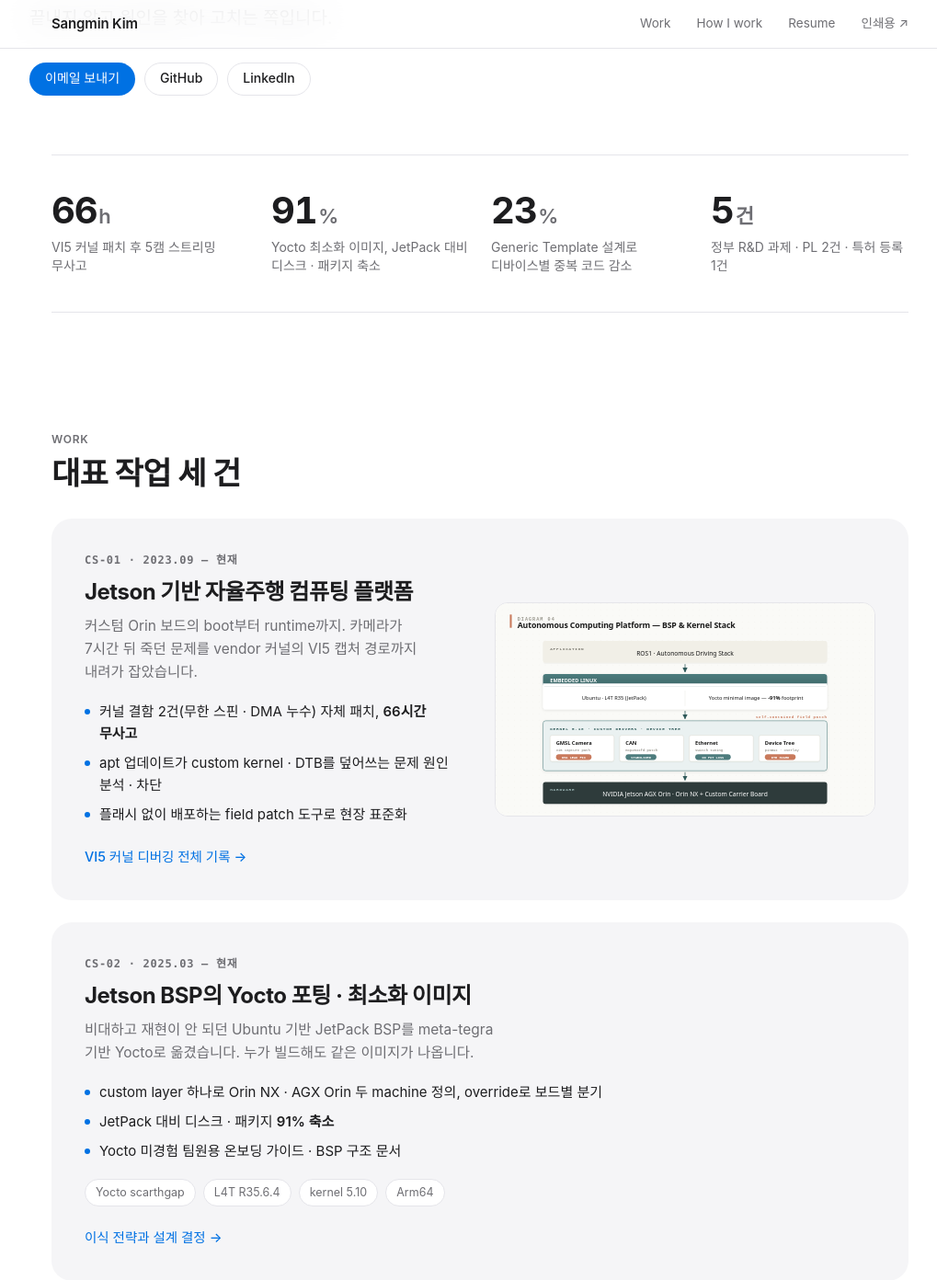
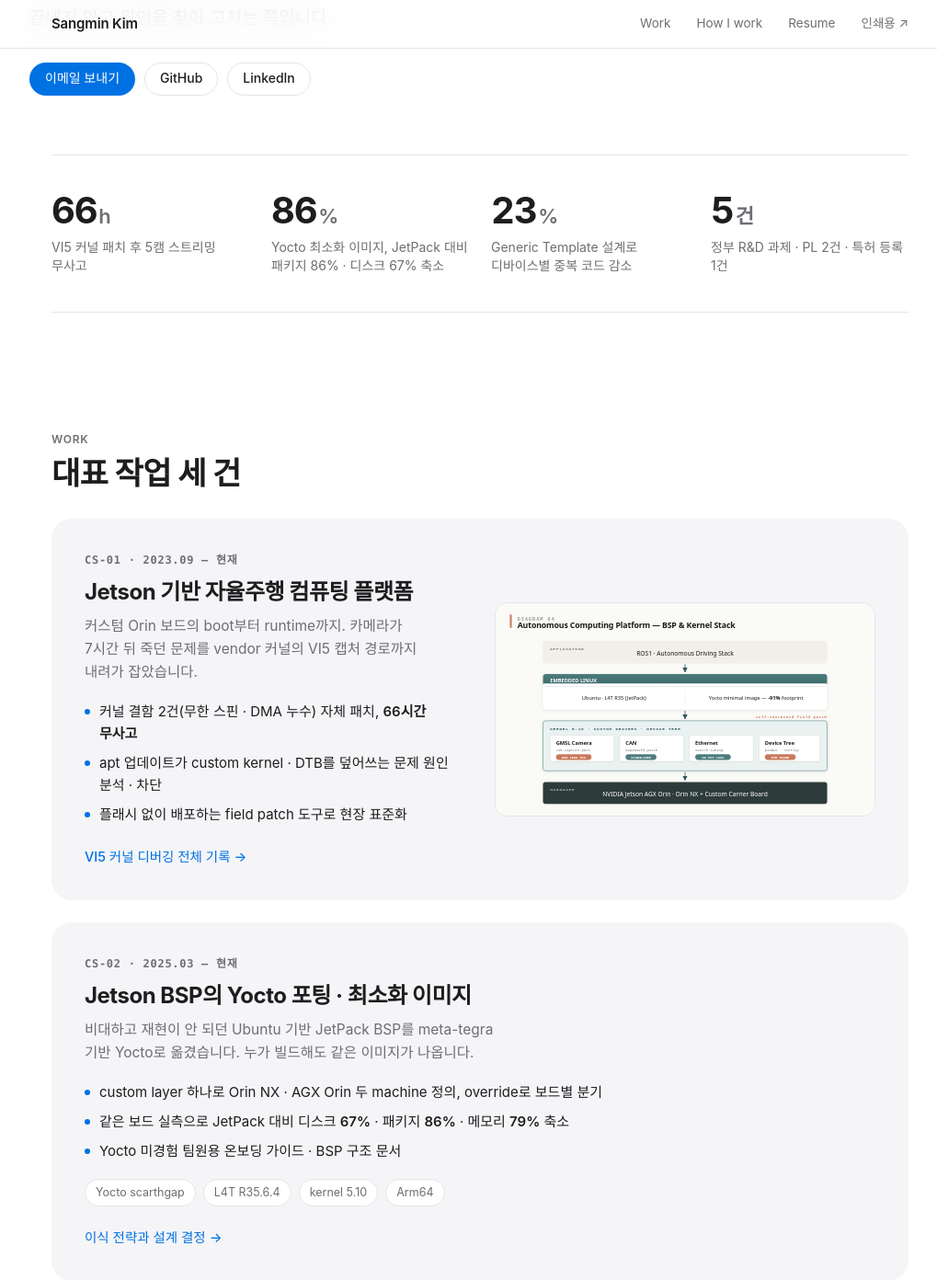
Before and after one commit to sm-kim1/sm-kim1.github.io, a Jekyll site: the page built from index.html, in a window 1280 px wide and 1400 px high, scrolled down 472 px. Shown: the top 1392 px of the window at 92% size, without its empty margins (118-1137 px from the left). Built offline with Jekyll 4.4.1, drawn with Linux system fonts in a browser that asks for light colours; some web fonts are replaced.

Commit message:
fix(yocto): measured reduction figures — disk 67%, packages 86%, memory 79% (same-board measurement)
Co-Authored-By: Claude Fable 5.1 <noreply@anthropic.com>
Claude-Session: https://claude.ai/code/session_011HafMExLfq7VYHVirKTLc3

```diff
--- a/_data/data_ko.yml
+++ b/_data/data_ko.yml
@@ -21,7 +21,7 @@ career-profile:
 
     - 정부/기관 R&D 과제 5건에서 자율주행 차량 플랫폼 구축, 특허 등록 1건 · 출원 2건
     - Generic Template 기반 인터페이스 설계로 디바이스별 중복 코드 **23% 감소**
-    - Yocto 최소화 이미지로 JetPack 대비 디스크 · 패키지 **91% 축소**
+    - Yocto 최소화 이미지로 JetPack 대비 디스크 **67%** · 패키지 **86%** · 메모리 **79%** 축소
     - 커널 드라이버(카메라 capture · CAN) 근본 원인 수정으로 현장 안정성 확보
     - 스크립트 · 문서화 작업을 통해 지속가능한 배포 형태 구축
 
@@ -87,7 +87,7 @@ projects:
       details: |
         - vendor Ubuntu · JetPack BSP를 meta-tegra 기반 Yocto (scarthgap · 5.0 LTS) 빌드로 포팅
         - 단일 custom layer로 Orin NX · AGX Orin 두 machine 정의 — override 구문으로 보드별 분기, 레이어 수정 한 번으로 양쪽 반영
-        - JetPack 대비 디스크 사용량 · 패키지 수 **91% 감소**한 최소화 이미지 구성
+        - 같은 보드 실측 기준 JetPack 대비 디스크 **67%**(7.9→2.6GB) · 패키지 **86%**(1942→271개) · 유휴 메모리 **79%** 감소한 최소화 이미지 구성
         - shared sstate-cache · downloads 구조로 두 machine 간 빌드 산출물 재사용
         - Yocto 미경험 엔지니어용 온보딩 가이드 · BSP 구조 문서 작성
         - **Stack**: Build: Yocto scarthgap · BitBake / Base: L4T R35.6.4 · JetPack 5.1.6 · kernel 5.10 / Architecture: Arm64
--- a/index.html
+++ b/index.html
@@ -21,7 +21,7 @@ permalink: /
 <div class="wrap">
   <div class="stats">
     <div class="stat"><div class="n">66<small>h</small></div><div class="d">VI5 커널 패치 후 5캠 스트리밍 무사고</div></div>
-    <div class="stat"><div class="n">91<small>%</small></div><div class="d">Yocto 최소화 이미지, JetPack 대비 디스크 · 패키지 축소</div></div>
+    <div class="stat"><div class="n">86<small>%</small></div><div class="d">Yocto 최소화 이미지, JetPack 대비 패키지 86% · 디스크 67% 축소</div></div>
     <div class="stat"><div class="n">23<small>%</small></div><div class="d">Generic Template 설계로 디바이스별 중복 코드 감소</div></div>
     <div class="stat"><div class="n">5<small>건</small></div><div class="d">정부 R&amp;D 과제 · PL 2건 · 특허 등록 1건</div></div>
   </div>
@@ -54,7 +54,7 @@ permalink: /
         <p class="sum">비대하고 재현이 안 되던 Ubuntu 기반 JetPack BSP를 meta-tegra 기반 Yocto로 옮겼습니다. 누가 빌드해도 같은 이미지가 나옵니다.</p>
         <ul>
           <li><span>custom layer 하나로 Orin NX · AGX Orin 두 machine 정의, override로 보드별 분기</span></li>
-          <li><span>JetPack 대비 디스크 · 패키지 <strong>91% 축소</strong></span></li>
+          <li><span>같은 보드 실측으로 JetPack 대비 디스크 <strong>67%</strong> · 패키지 <strong>86%</strong> · 메모리 <strong>79%</strong> 축소</span></li>
           <li><span>Yocto 미경험 팀원용 온보딩 가이드 · BSP 구조 문서</span></li>
         </ul>
         <div class="meta"><span class="chip">Yocto scarthgap</span><span class="chip">L4T R35.6.4</span><span class="chip">kernel 5.10</span><span class="chip">Arm64</span></div>
```
Also changed, not shown: case-yocto.md (+2 -2 lines).
